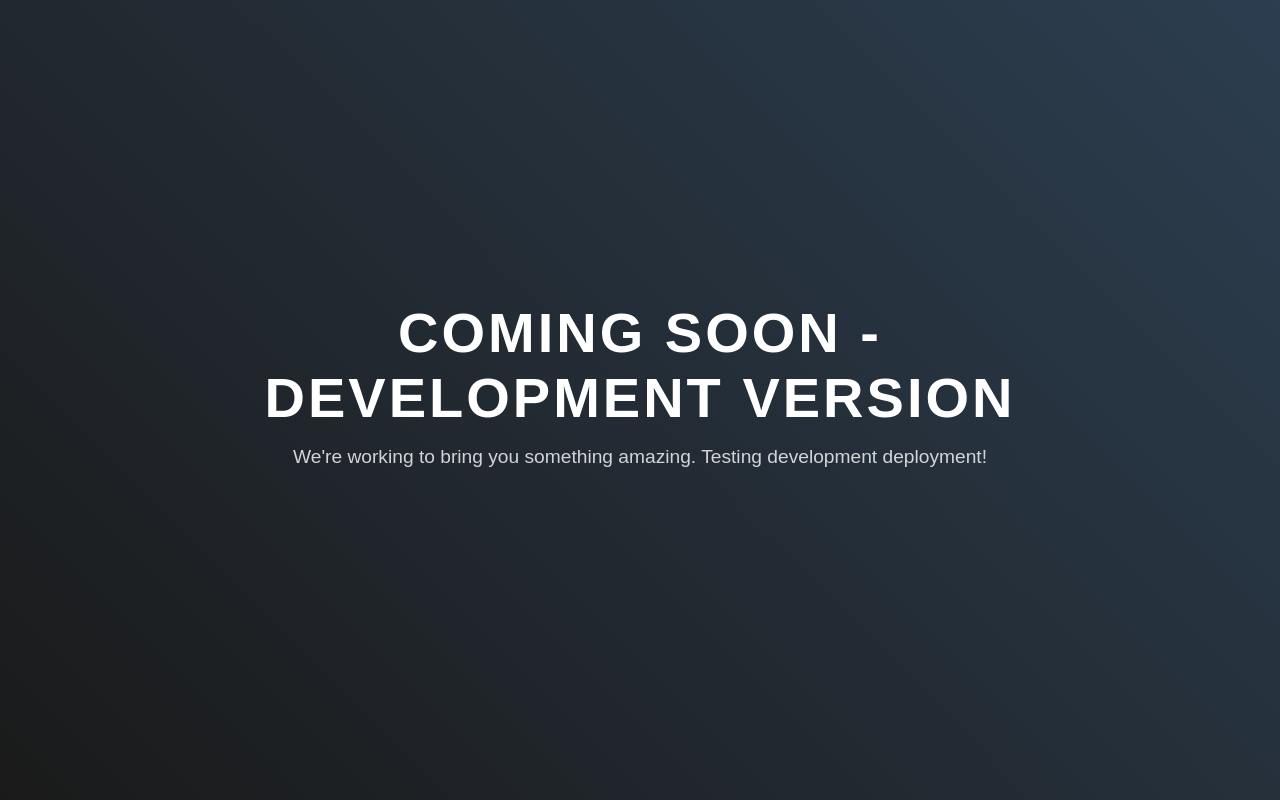
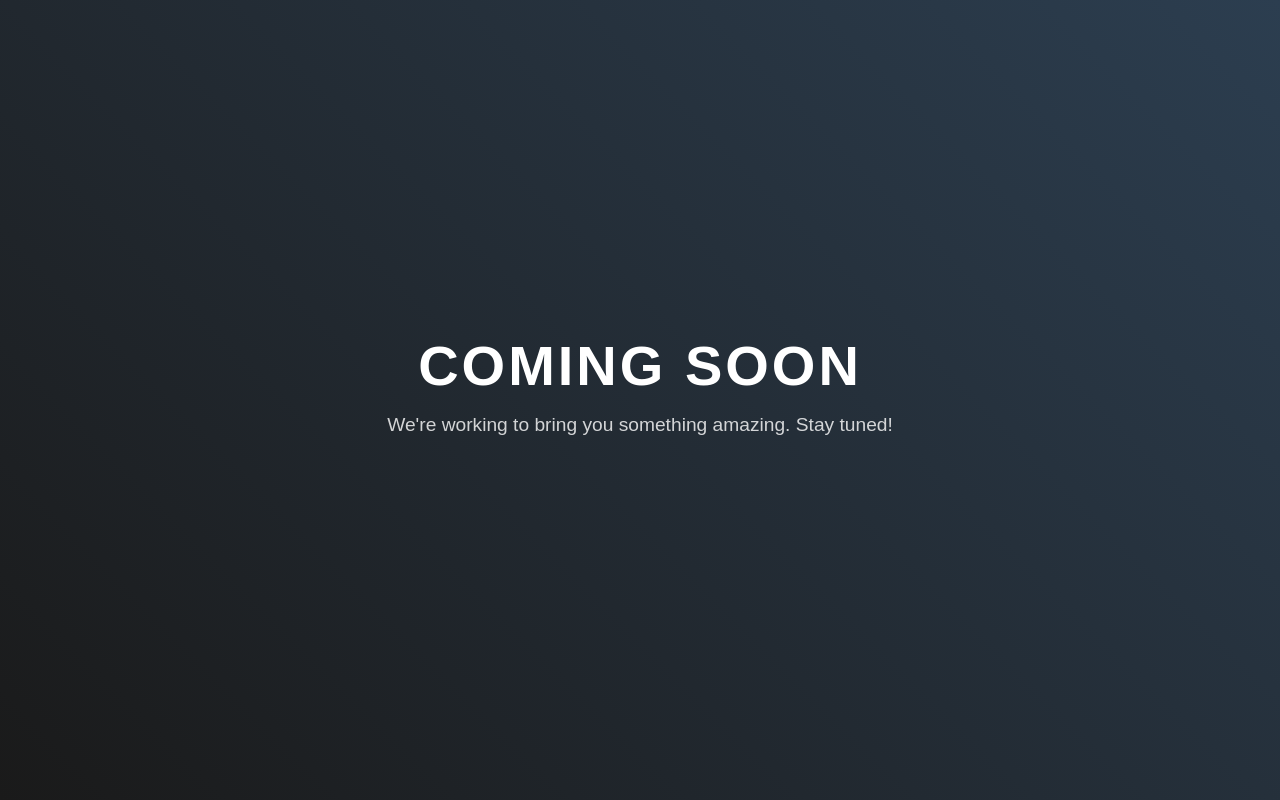
Before and after one commit to futant462/Homier, a website: page Webpage/index.html in a window 1280 px wide. Drawn offline with Linux system fonts and the light colour scheme.

```diff
--- a/Webpage/index.html
+++ b/Webpage/index.html
@@ -72,8 +72,8 @@
 </head>
 <body>
     <div class="container">
-        <h1>Coming Soon - Development Version</h1>
-        <p>We're working to bring you something amazing. Testing development deployment!</p>
+        <h1>Coming Soon</h1>
+        <p>We're working to bring you something amazing. Stay tuned!</p>
     </div>
 </body>
 </html>
```
